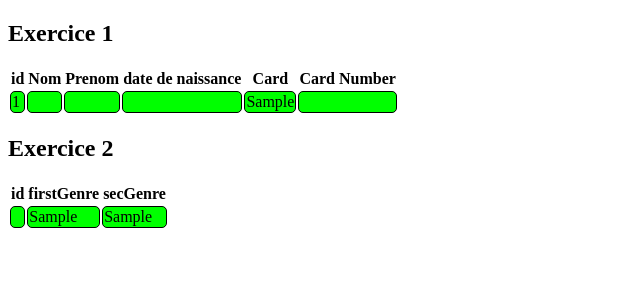
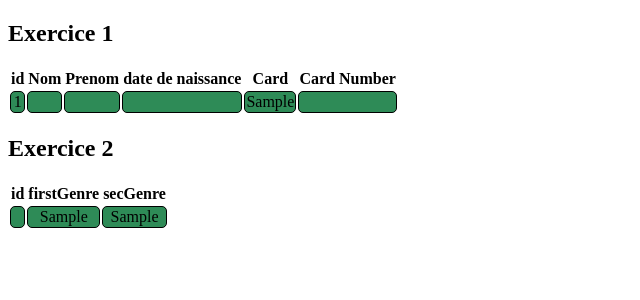
Before and after one commit to Darell82/PDOpower, a PHP site: page / in a window 1280 px wide. Shown: the top 300 px of the page, without its empty margins (0-640 px from the left). Run offline with PHP 8.4, Linux system fonts and the light colour scheme; tables that the repository leaves empty or names only in its code hold one stand-in row (values such as "Sample post"); data that the repository does not hold is empty.

Commit message:
classement musicale

```diff
--- a/index.php
+++ b/index.php
@@ -6,9 +6,9 @@
     $resultatExo1 = $statement->fetchAll();
 
     $statement = $pdo->query("
-    	SELECT type, genres.genre AS firstGenre, genres.genre AS secGenre
-    	FROM showTypes, genres
-    	WHERE showTypes.id = genres.showTypesId
+    	SELECT type, genres.genre AS firstGenre, secGenres.genre AS secGenre
+    	FROM showTypes, genres, genres AS secGenres
+    	WHERE showTypes.id = genres.showTypesId AND showTypes.id = secGenres.showTypesId
     	");
     $resultatExo2 = $statement->fetchAll();
 
--- a/style/css/style.css
+++ b/style/css/style.css
@@ -1,5 +1,6 @@
 table tr td {
   border: 1px solid black;
   color: black;
-  background-color: lime;
-  border-radius: 5px; }
+  background-color: #2E8B57;
+  border-radius: 5px;
+  text-align: center; }
--- a/style/sass/style.scss
+++ b/style/sass/style.scss
@@ -1,6 +1,11 @@
+body{
+
+}
+
 table tr td{
 	border:1px solid black;
 	color: black;
-	background-color: lime;
+	background-color: #2E8B57;
 	border-radius: 5px;
+	text-align: center;
 }
```
